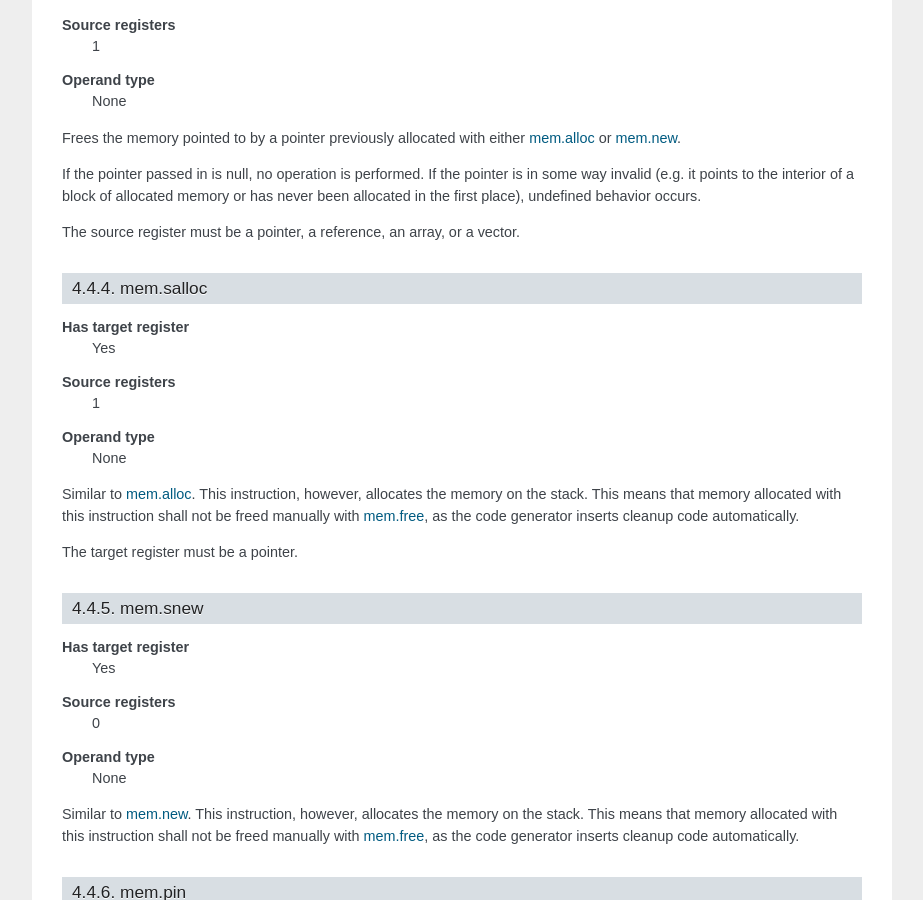
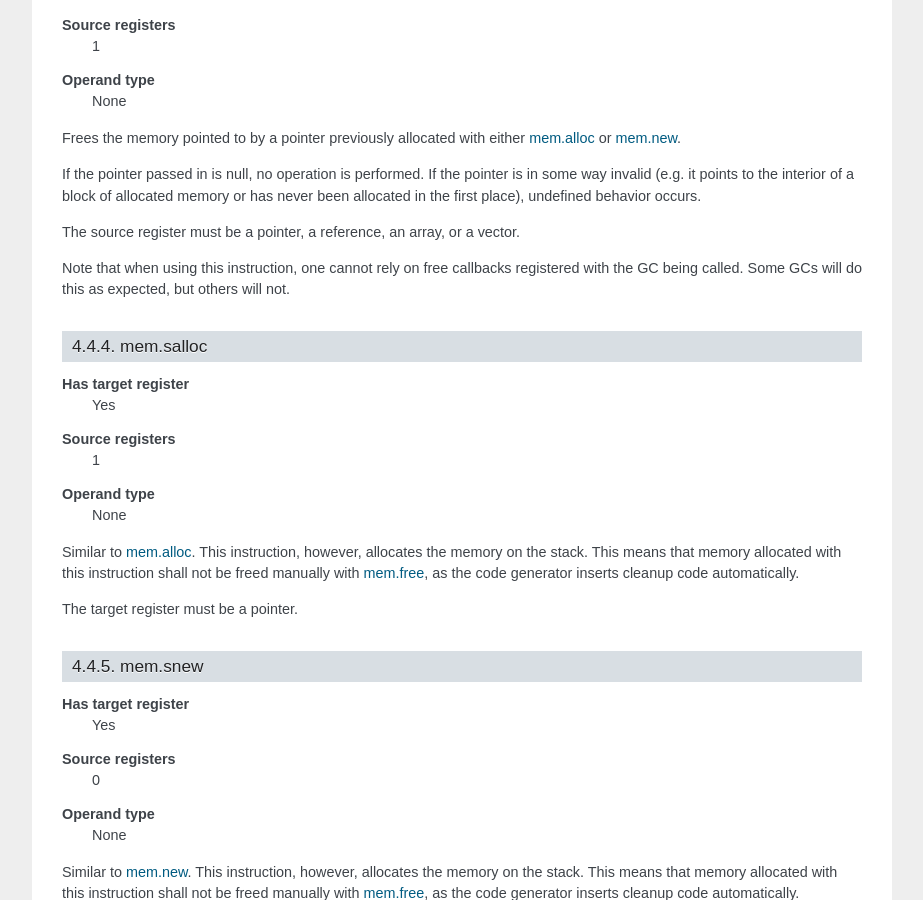
Before and after one commit to lycus/mci, a Sphinx documentation site: the page built from docs/instruction_set.rst, in a window 1280 px wide and 900 px high, scrolled down 16323 px. Shown: the whole window, without its empty margins (198-1121 px from the left). Built offline with Sphinx 7.4.7, drawn with Linux system fonts in a browser that asks for light colours.

Commit message:
Make it clear that mem.free doesn't always play nice with finalization.

```diff
--- a/docs/instruction_set.rst
+++ b/docs/instruction_set.rst
@@ -841,6 +841,10 @@ allocated memory or has never been allocated in the first place), undefined
 behavior occurs.
 
 The source register must be a pointer, a reference, an array, or a vector.
+
+Note that when using this instruction, one cannot rely on free callbacks
+registered with the GC being called. Some GCs will do this as expected, but
+others will not.
 
 mem.salloc
 ----------
```
